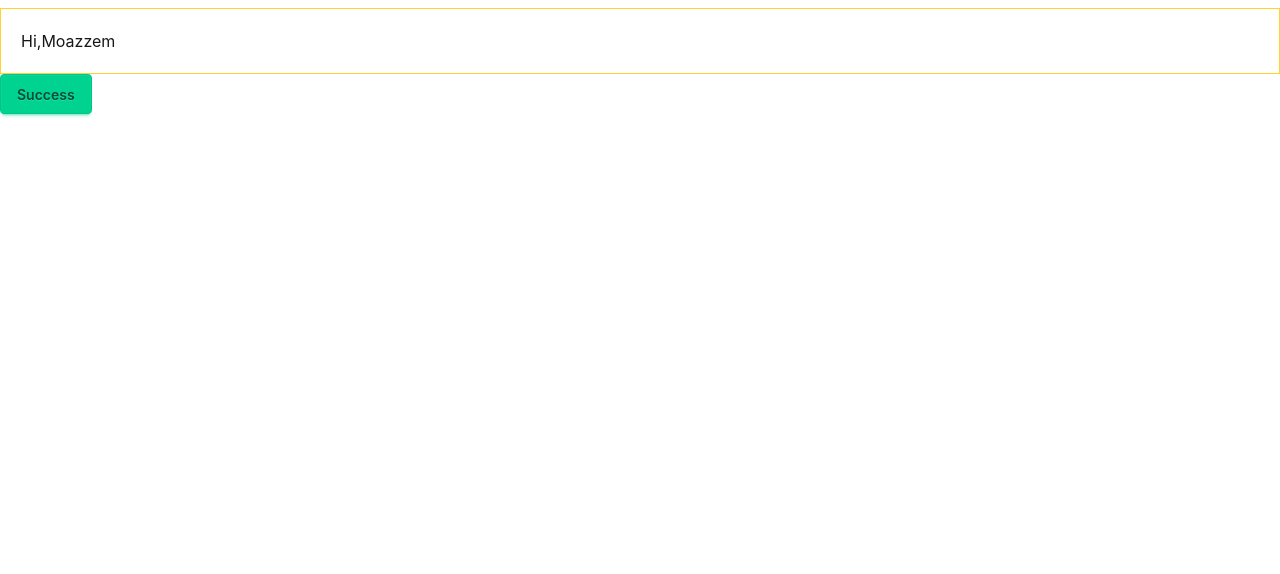
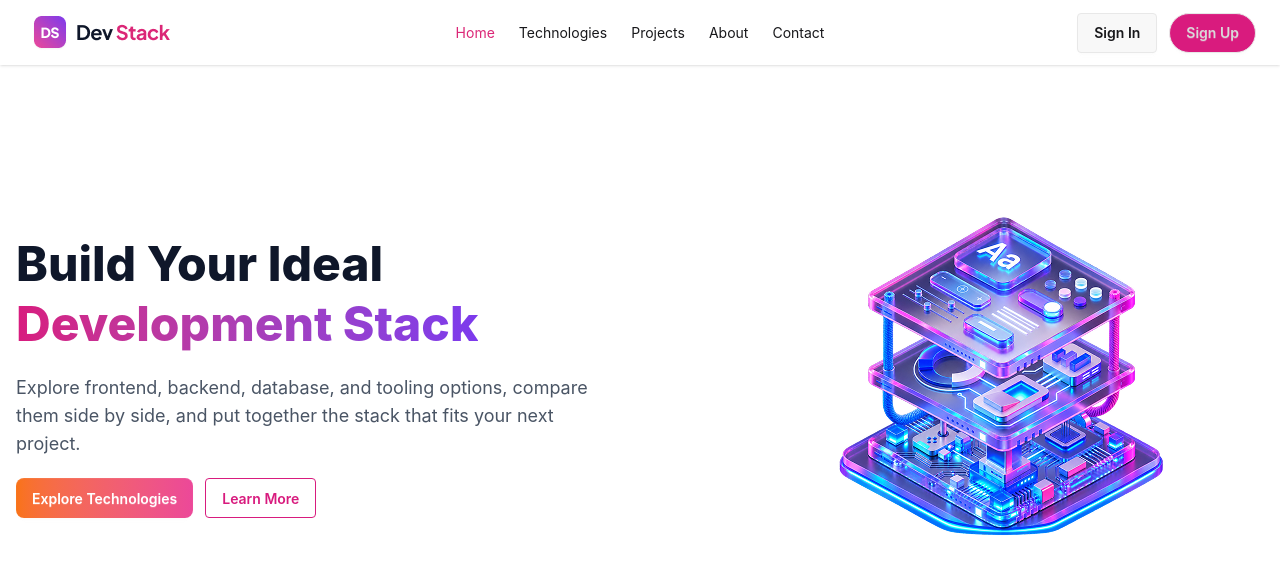
Before and after one commit to moazzemhossain1/DveStack, a React (Vite) app: page / in a window 1280 px wide. Shown: the top 574 px of the page. Built offline with nearby package versions, Linux system fonts and the light colour scheme.

Commit message:
Naveber and banare desinge here

```diff
--- a/src/App.tsx
+++ b/src/App.tsx
@@ -1,3 +1,5 @@
+import Banear from "./Components/Banear"
+import Naveber from "./Components/Naveber"
 
 
 
@@ -6,8 +8,8 @@ function App() {
 
   return (
     <>
-    <h3 className="border border-amber-300 p-5 mt-2">Hi,Moazzem</h3>
-    <button className="btn btn-success">Success</button>
+      <Naveber></Naveber>
+      <Banear></Banear>
 
     </>
   )
--- /dev/null
+++ b/src/Components/Banear.tsx
@@ -0,0 +1,50 @@
+import LogoBange from "../assets/banner-stack.png";
+
+const Banear = () => {
+    return (
+        <div className="container mx-auto px-4 py-12 flex flex-col-reverse lg:flex-row justify-between items-center gap-10">
+
+
+            <div className="space-y-5 text-center lg:text-left">
+
+                <h3 className="text-[#0F172A] font-extrabold text-3xl md:text-4xl lg:text-5xl leading-tight">
+                    Build Your Ideal
+                    <br />
+                    <span className="bg-gradient-to-r from-[#D81B7E] to-[#7C3AED] bg-clip-text text-transparent">
+                        Development Stack
+                    </span>
+                </h3>
+
+                <p className="max-w-xl text-gray-600 text-base md:text-lg">
+                    Explore frontend, backend, database, and tooling options,
+                    compare them side by side, and put together the stack that fits
+                    your next project.
+                </p>
+
+                <div className="flex flex-col sm:flex-row gap-3 justify-center lg:justify-start">
+
+                    <button className="btn border-0 bg-gradient-to-r from-[#F97316] to-[#EC4899] text-white rounded-lg">
+                        Explore Technologies
+                    </button>
+
+                    <button className="btn btn-outline border-[#D81B7E] text-[#D81B7E] hover:bg-[#D81B7E] hover:text-white">
+                        Learn More
+                    </button>
+
+                </div>
+            </div>
+
+
+            <div className="flex justify-center">
+                <img
+                    src={LogoBange}
+                    alt="Stack Logo Banner"
+                    className="w-full max-w-sm md:max-w-md lg:max-w-xl"
+                />
+            </div>
+
+        </div>
+    );
+};
+
+export default Banear;
--- /dev/null
+++ b/src/Components/Naveber.tsx
@@ -0,0 +1,71 @@
+import Logo from "../assets/logo-text.png";
+
+const Naveber = () => {
+    return (
+        <div className="bg-base-100 shadow-sm px-4 sticky top-0 z-50 ">
+            <div className="navbar  container mx-auto">
+
+
+
+            <div className="navbar-start">
+
+                <div className="dropdown lg:hidden">
+                    <div tabIndex={0} role="button" className="btn btn-ghost">
+                        <svg
+                            xmlns="http://www.w3.org/2000/svg"
+                            className="h-5 w-5"
+                            fill="none"
+                            viewBox="0 0 24 24"
+                            stroke="currentColor"
+                        >
+                            <path
+                                strokeLinecap="round"
+                                strokeLinejoin="round"
+                                strokeWidth="2"
+                                d="M4 6h16M4 12h16M4 18h7"
+                            />
+                        </svg>
+                    </div>
+
+                    <ul
+                        tabIndex={0}
+                        className="menu menu-sm dropdown-content mt-3 z-[1] w-52 rounded-box bg-base-100 p-2 shadow"
+                    >
+                        <li><a className="text-[#DB2777]">Home</a></li>
+                        <li><a>Technologies</a></li>
+                        <li><a>Projects</a></li>
+                        <li><a>About</a></li>
+                        <li><a>Contact</a></li>
+                    </ul>
+                </div>
+
+                {/* Logo */}
+                <img src={Logo} alt="Logo" className="ml-2" />
+            </div>
+
+
+            <div className="navbar-center hidden lg:flex">
+                <ul className="menu menu-horizontal px-1">
+                    <li><a className="text-[#DB2777]">Home</a></li>
+                    <li><a>Technologies</a></li>
+                    <li><a>Projects</a></li>
+                    <li><a>About</a></li>
+                    <li><a>Contact</a></li>
+                </ul>
+            </div>
+
+
+            <div className="navbar-end gap-3 items-center text-center">
+                <button className="btn">Sign In</button>
+
+                <button className="btn bg-[#D91B7E] rounded-full text-[#D9D9D9]">
+                    Sign Up
+                </button>
+            </div>
+
+        </div>
+        </div>
+    );
+};
+
+export default Naveber;
```
Also changed, not shown: src/assets/banner-stack.png (added), src/assets/logo-text.png (added).
